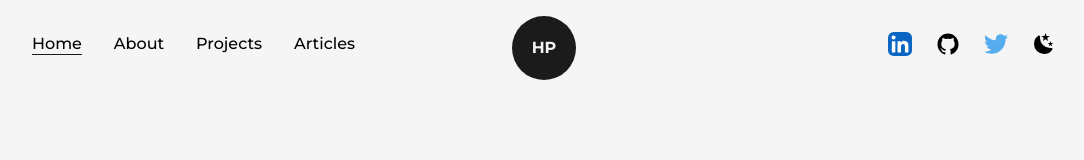
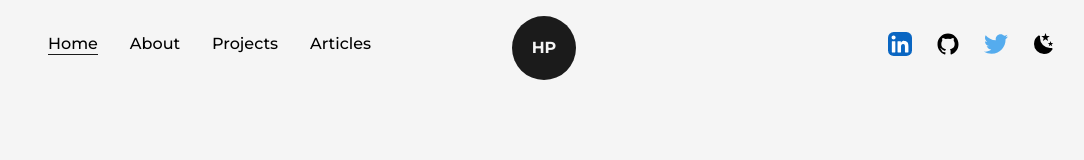
Before and after one commit to HugoPetla/my-portifolio, a Next.js app: page / in a window 1280 px wide. Shown: the top 160 px of the page, without its empty margins (96-1180 px from the left). Built offline with nearby package versions, Linux system fonts and the light colour scheme.

Commit message:
Changed navbar links

```diff
--- a/src/components/Navbar/index.tsx
+++ b/src/components/Navbar/index.tsx
@@ -21,6 +21,13 @@ const personalLinks = [
   },
   { link: "https://github.com/HugoPetla", icon: "github" },
   { link: "https://twitter.com/7HuGo_", icon: "twitter" },
+];
+
+const navLinks = [
+  { link: "/", title: "Home" },
+  { link: "/about", title: "About" },
+  { link: "/projects", title: "Projects" },
+  { link: "/articles", title: "Articles" },
 ];
 
 function getIconComponent(iconName: string) {
@@ -66,10 +73,16 @@ const Navbar = () => {
   return (
     <header className="w-full px-32 py-8 font-medium flex items-center justify-between bg-light">
       <nav>
-        <CustomLink href="/" title="Home" className="mr-4" />
-        <CustomLink href="/about" title="About" className="mx-4" />
-        <CustomLink href="/projects" title="Projects" className="mx-4" />
-        <CustomLink href="/articles" title="Articles" className="ml-4" />
+        {navLinks.map((link, index) => {
+          return (
+            <CustomLink
+              key={index}
+              href={link.link}
+              title={link.title}
+              className=":first-child:mr-4 :last-child:ml-4 mx-4"
+            />
+          );
+        })}
       </nav>
       <nav className="flex items-center justify-center flex-wrap">
         {personalLinks.map((personalLink, index) => {
```
